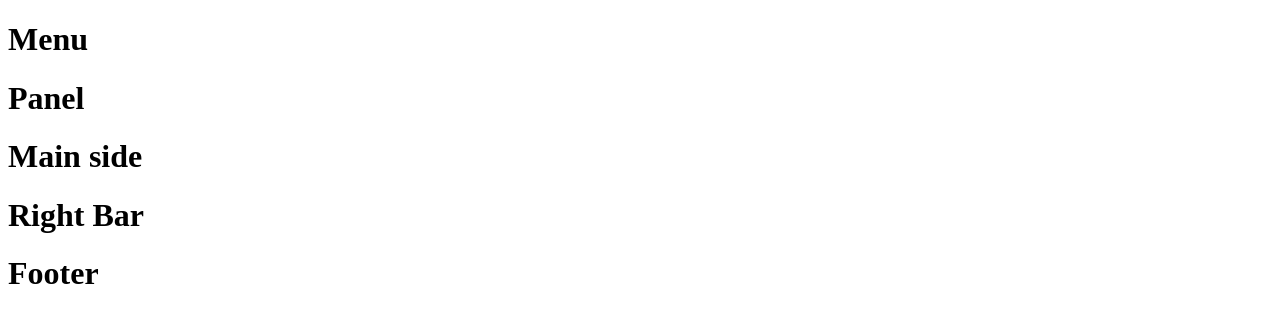
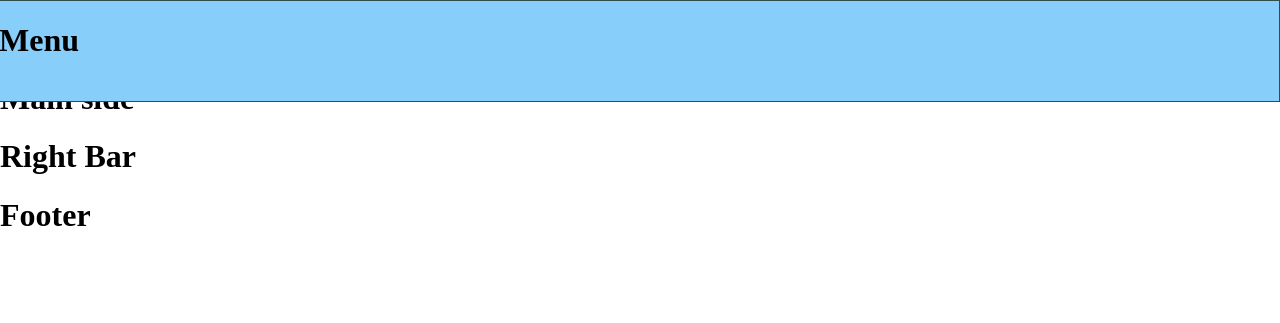
Before and after one commit to ateamd/teamenager, a PHP site: page / in a window 1280 px wide. Shown: the top 323 px of the page. Run offline with PHP 8.4, Linux system fonts and the light colour scheme.

Commit message:
Task #xxxx dodanie plikow

```diff
--- a/style/main.css
+++ b/style/main.css
@@ -0,0 +1,25 @@
+body{
+    margin: 0 0 0 0;
+}
+#menu{
+    border-style: solid;
+    border-width: 1px 1px 1px 1px;
+    border-color: darkslategray;
+    background-color: darkslategray;
+    width: 100%;
+    height: 35px;
+    margin-left: auto;
+    position: relative;
+
+}
+#menu{
+    border-style: solid;
+    border-width: 1px 1px 1px 1px;
+    border-color: darkslategray;
+    background-color: lightskyblue;
+    width: 100%;
+    height: 100px;
+    top:0;
+    right:0;
+    position: absolute;
+}
```
Also changed, not shown: section/footer.php (line endings or trailing spaces).
